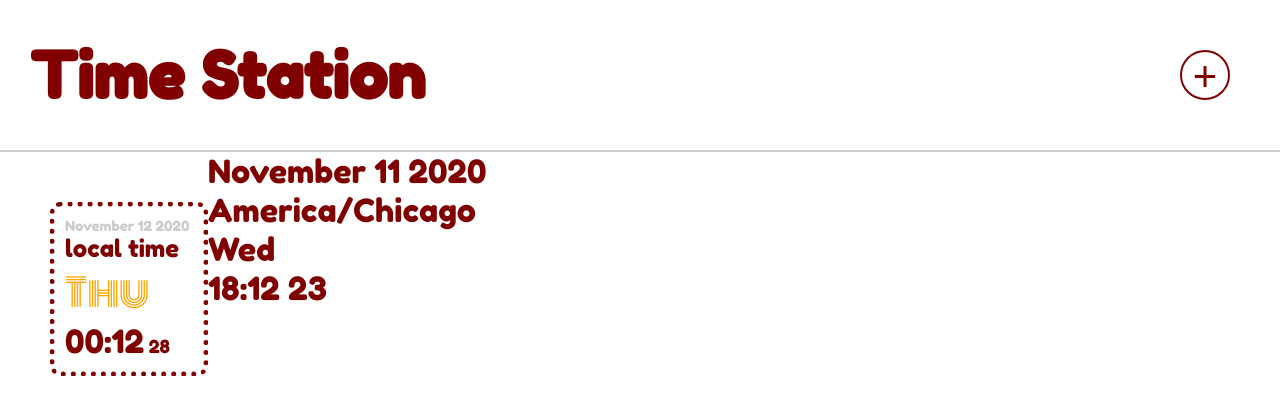
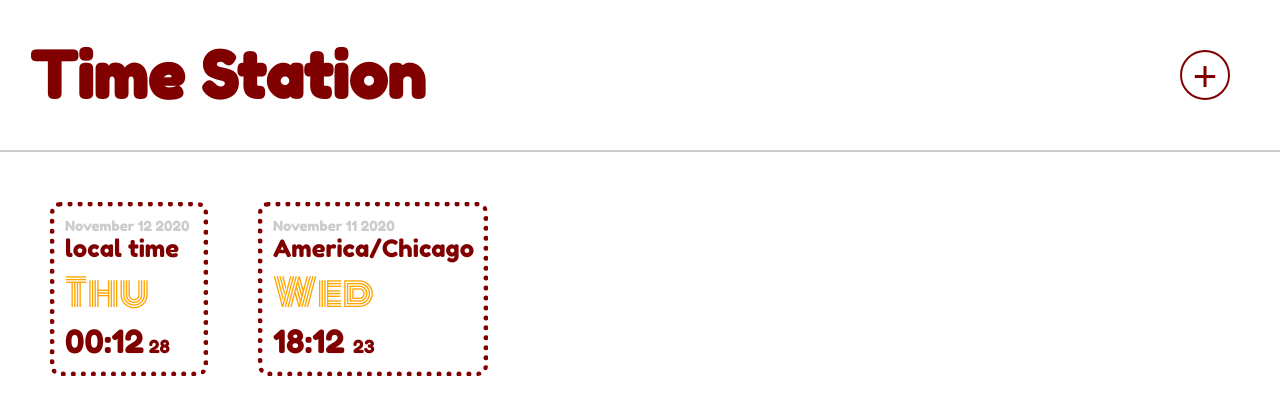
Before and after one commit to xiongkb/timezone-clock, a React (Create React App) app: page / in a window 1280 px wide. Shown: the top 414 px of the page. Built offline with nearby package versions, Linux system fonts and the light colour scheme.

Commit message:
added style to tz.css

```diff
--- a/src/Components/Timezones/tz.css
+++ b/src/Components/Timezones/tz.css
@@ -0,0 +1,31 @@
+@import url('https://fonts.googleapis.com/css2?family=Monoton&display=swap');
+
+.tz-time {
+    border: 5px #800000 dotted;
+    border-radius: 10px;
+    padding: 10px;
+    width: 200px;
+    height: auto;
+    transition: transform .2s;
+    float: left;
+    margin-left: 50px;
+    margin-top: 50px;
+}
+.tz-time:hover {
+    transform: scale(1.5);
+}
+.tz-month-year {
+    font-size: 14px;
+    color: #ccc;
+}
+.tz-weekday {
+    font-family: 'Monoton', cursive;
+    font-size: 38px;
+    color: #ffa500;
+}
+.tz-seconds {
+    font-size: 18px;
+}
+.tz-location {
+    font-size: 24px;
+}
--- a/src/Components/Timezones/tz.js
+++ b/src/Components/Timezones/tz.js
@@ -16,12 +16,12 @@ const Timezones = () => {
     console.log(moment.tz.zonesForCountry("US"))
 
     return (
-        <div>
-            <div>{tzDate}</div>
-            <div>{tzName}</div>
-            <div>{tzWeekDay}</div>
+        <div className="tz-time">
+            <div className="tz-month-year">{tzDate}</div>
+            <div className="tz-location">{tzName}</div>
+            <div className="tz-weekday">{tzWeekDay}</div>
             <div>
-                {tzHour}:{tzMinute} <span>{tzSeconds}</span>
+                {tzHour}:{tzMinute} <span className="tz-seconds">{tzSeconds}</span>
             </div>
         </div>
     )
```
